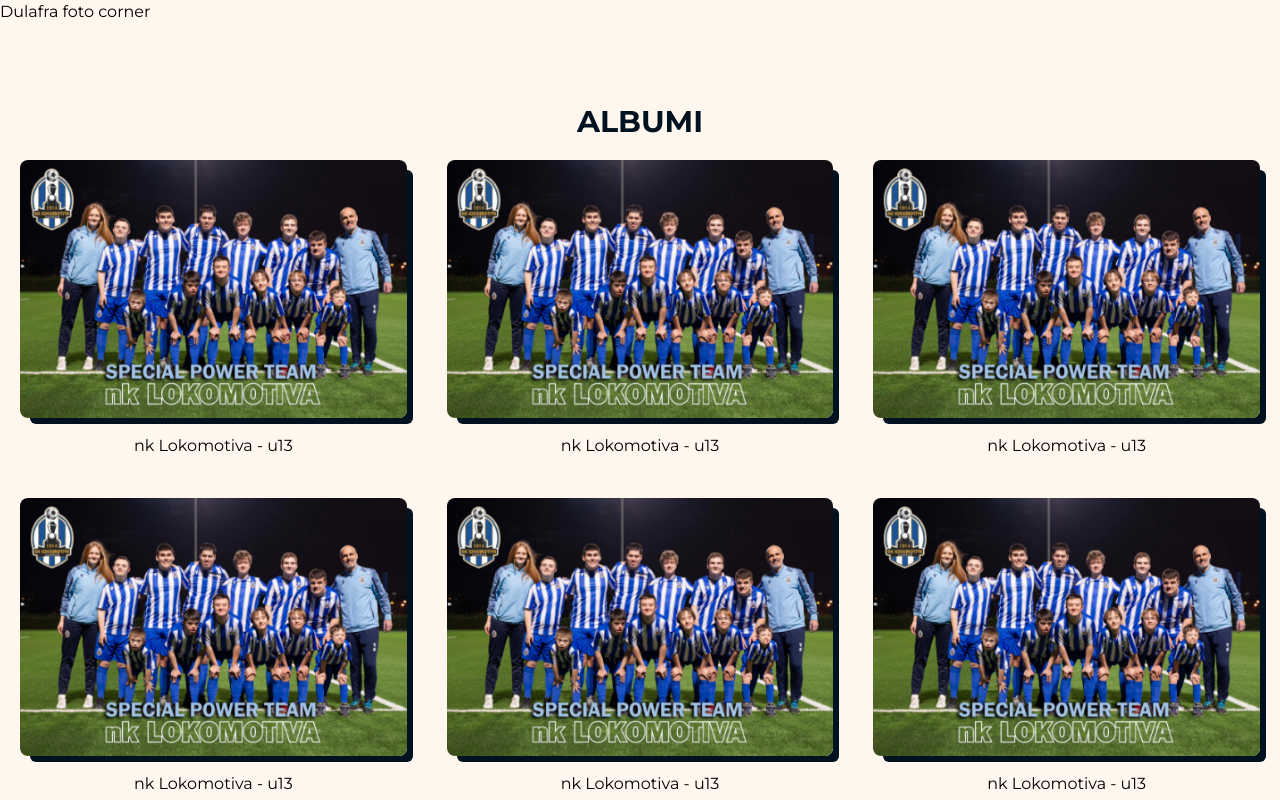
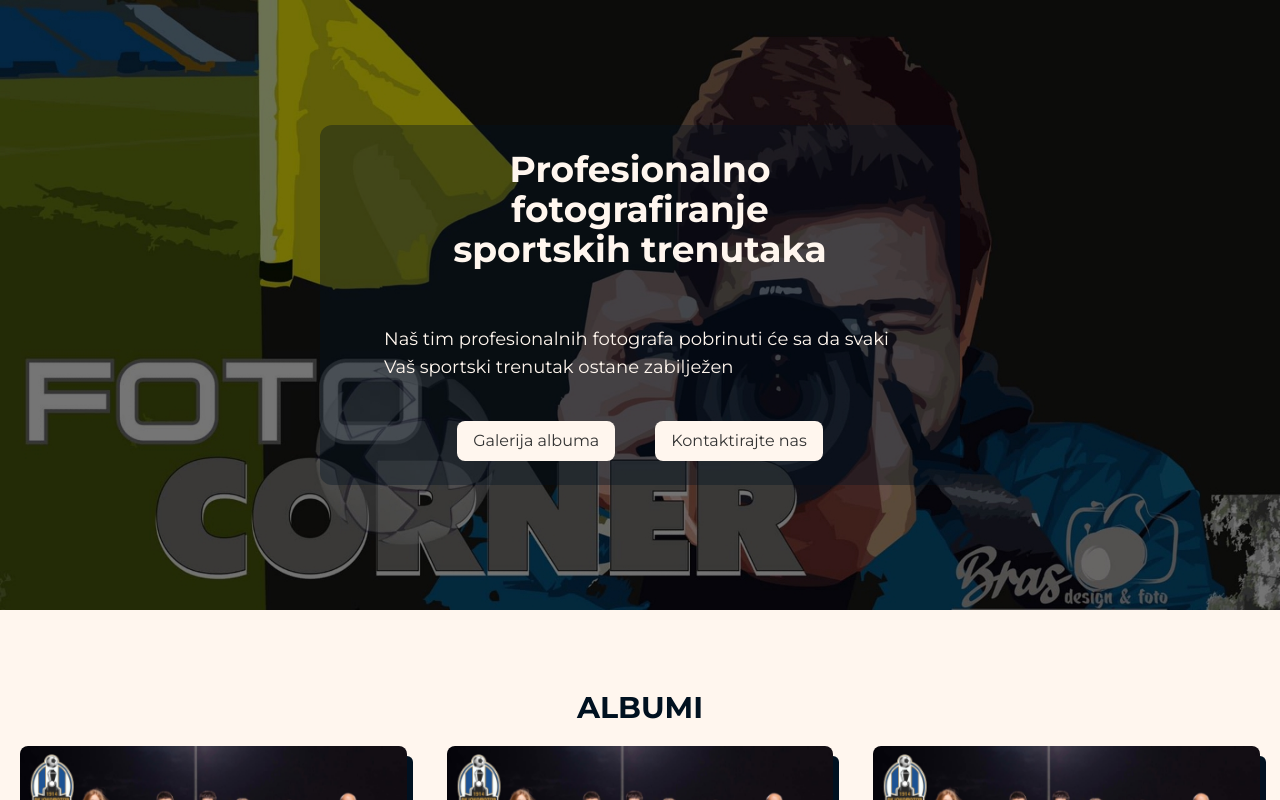
Before and after one commit to KristijanPavlic/dulafra, a Next.js app: page / in a window 1280 px wide. Shown: the top 800 px of the page. Built offline with nearby package versions, Linux system fonts and the light colour scheme.

Commit message:
adding hero section

```diff
--- a/app/components/About.tsx
+++ b/app/components/About.tsx
@@ -20,12 +20,12 @@ export default function About() {
             <h2 className="font-semibold text-[#001120] text-lg">12+</h2>
             <span className="text-[#333333]">godina iskustva</span>
           </div>
-          <div className="w-full h-[1px] md:w-[1px] md:h-[80px] bg-black"></div>
+          <div className="w-full h-[1px] md:w-[1px] md:h-[50px] bg-black"></div>
           <div className="text-center">
             <h2 className="font-semibold text-[#001120] text-lg">5+</h2>
             <span className="text-[#333333]">profesionalnih fotografa</span>
           </div>
-          <div className="w-full h-[1px] md:w-[1px] md:h-[80px] bg-black"></div>
+          <div className="w-full h-[1px] md:w-[1px] md:h-[50px] bg-black"></div>
           <div className="text-center">
             <h2 className="font-semibold text-[#001120] text-lg">40+</h2>
             <span className="text-[#333333]">odrađenih događanja</span>
--- /dev/null
+++ b/app/components/Hero.tsx
@@ -0,0 +1,45 @@
+import React from "react";
+
+import Image from "next/image";
+import heroImg from "@/public/hero_img.jpg";
+
+export default function Hero() {
+  return (
+    <div className="relative min-h-max">
+      <div>
+        <Image
+          src={heroImg}
+          alt="Dulafra hero image"
+          style={{ width: "100%" }}
+        />
+      </div>
+      <div className="absolute top-1/2 left-1/2 -translate-y-1/2 -translate-x-1/2">
+        <div className="bg-[#00112060] rounded-xl pt-6 pb-6 pl-16 pr-16">
+          <div>
+            <h1 className="text-4xl font-bold text-[#FFF6EE] text-center">
+              Profesionalno fotografiranje <br /> sportskih trenutaka
+            </h1>
+          </div>
+          <div className="mt-14">
+            <h3 className="text-[#FFF6EE] text-lg">
+              Naš tim profesionalnih fotografa pobrinuti će sa da svaki Vaš
+              sportski trenutak ostane zabilježen
+            </h3>
+          </div>
+          <div className="flex justify-center gap-10 mt-10">
+            <div>
+              <button className="bg-[#FFF6EE] text-[#333333] pt-2 pb-2 pl-4 pr-4 rounded-lg transition-all hover:bg-[#333333] hover:text-[#FFF6EE]">
+                Galerija albuma
+              </button>
+            </div>
+            <div>
+              <button className="bg-[#FFF6EE] text-[#333333] pt-2 pb-2 pl-4 pr-4 rounded-lg transition-all hover:bg-[#333333] hover:text-[#FFF6EE]">
+                Kontaktirajte nas
+              </button>
+            </div>
+          </div>
+        </div>
+      </div>
+    </div>
+  );
+}
--- a/app/layout.tsx
+++ b/app/layout.tsx
@@ -1,6 +1,8 @@
 import type { Metadata } from "next";
 import { Montserrat } from "next/font/google";
 import "./globals.css";
+import { Suspense } from "react";
+import Loading from "./loading";
 
 const montserrat = Montserrat({ subsets: ["latin"] });
 
@@ -17,7 +19,9 @@ export default function RootLayout({
 }>) {
   return (
     <html lang="hr">
-      <body className={`${montserrat.className} bg-[#FFF6EE]`}>{children}</body>
+      <body className={`${montserrat.className} bg-[#FFF6EE]`}>
+        <Suspense fallback={<Loading />}>{children}</Suspense>
+      </body>
     </html>
   );
 }
--- /dev/null
+++ b/app/loading.tsx
@@ -0,0 +1,11 @@
+import Image from "next/image";
+import loadingGif from "@/public/loading.gif";
+
+export default function Loading() {
+  // You can add any UI inside Loading, including a Skeleton.
+  return (
+    <div className="z-[999] w-full bg-[#FFF6EE]">
+      <Image src={loadingGif} alt="Loading GIF" style={{ width: "100%" }} />
+    </div>
+  );
+}
--- a/app/page.tsx
+++ b/app/page.tsx
@@ -2,11 +2,12 @@ import About from "./components/About";
 import Albums from "./components/Albums";
 import Contact from "./components/Contact";
 import Footer from "./components/Footer";
+import Hero from "./components/Hero";
 
 export default function Page() {
   return (
     <main>
-      <h1>Dulafra foto corner</h1>
+      <Hero />
       <Albums />
       <div className="w-full h-[1px] bg-black"></div>
       <About />
```
Also changed, not shown: public/loading.gif (added).
